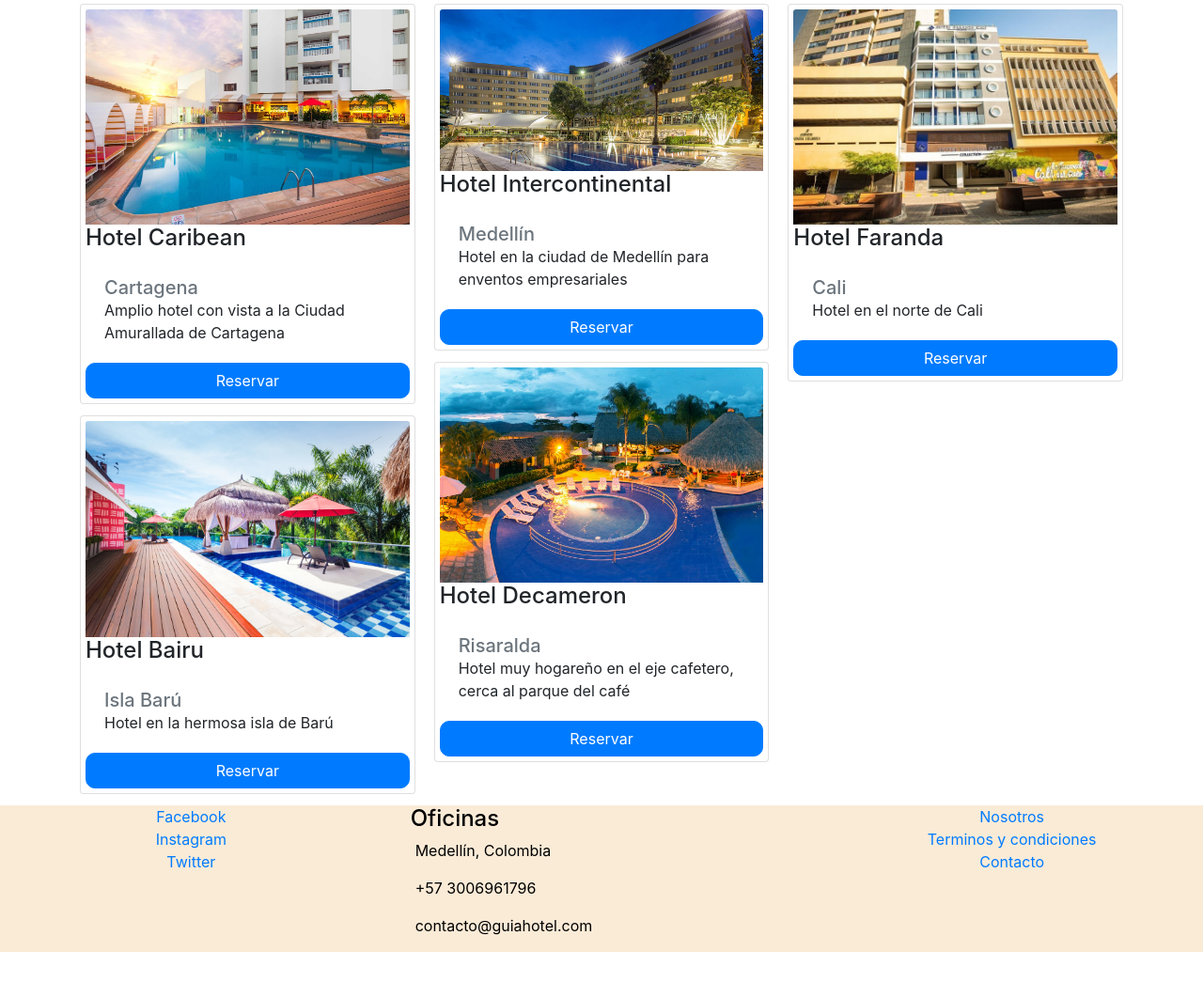
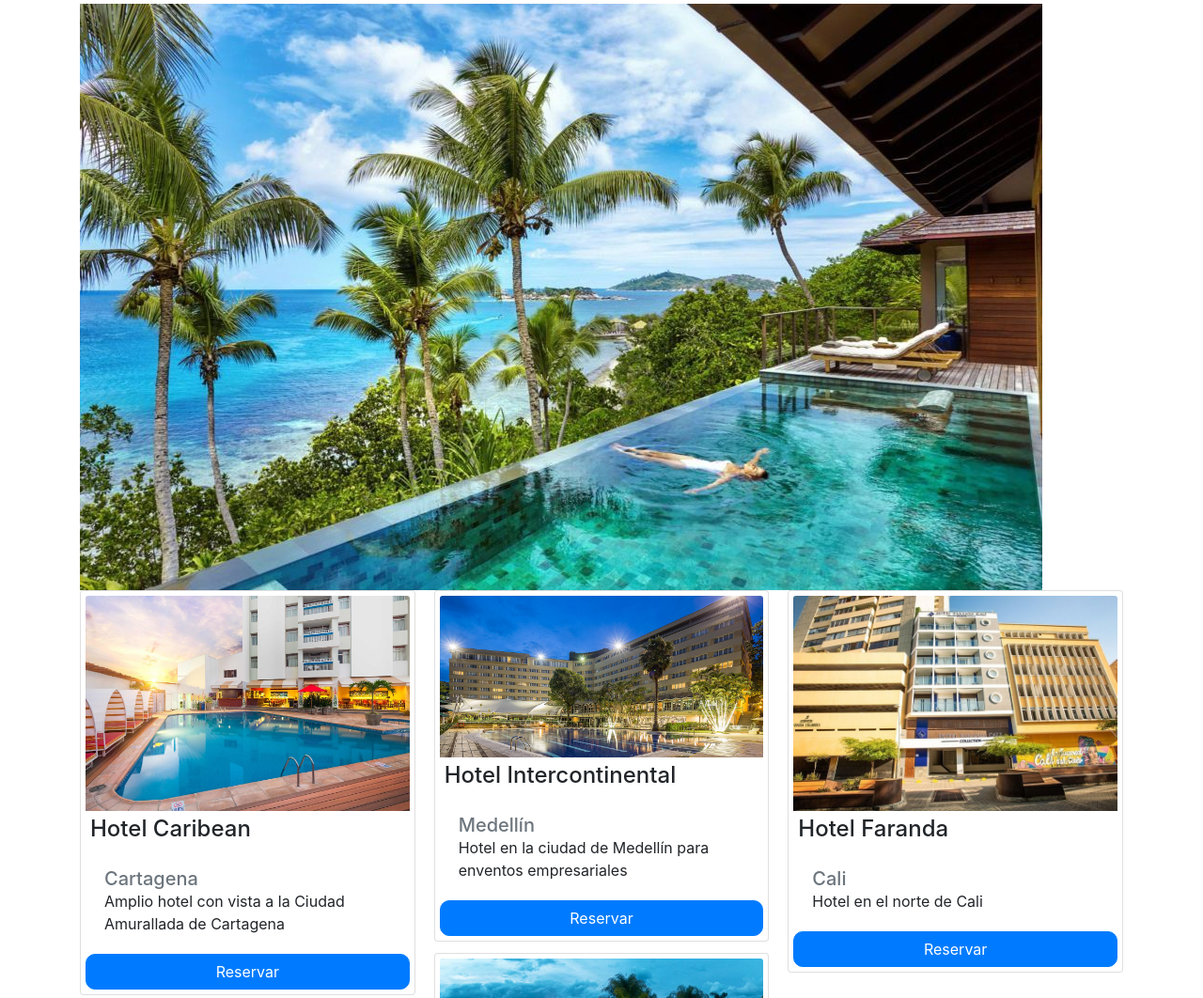
Before and after one commit to Jeroquendo/guia_hotel, a website: page index.html in a window 1280 px wide. Shown: the part 470-1532 px from the top of the page at 94% size. Before the commit the page ends 1483 px from the top, so only its background shows below. Drawn offline with nearby package versions, Linux system fonts and the light colour scheme; a web font is replaced by a local one.

Commit message:
nueva imagen

```diff
--- a/css/main.css
+++ b/css/main.css
@@ -3,6 +3,7 @@
     margin-top: 50px;
     background-image: url("/images/385509-mejores-hoteles-mundo-gili-lankanfushi-maldives-playa.jpg");
     background-size: cover;
+
 }
 .button2{
     background-color: gray;
--- a/index.html
+++ b/index.html
@@ -60,10 +60,11 @@
         </div>
       </div>
       <hr>
+      <img class="img-fluid" src="images/six-senses.jpg" alt="imagen responsive">
       <div class="card-columns">
         <div class=" card card-hotel justify-content-between">
           <img class="card-img-top" src="images/116132639.jpg" alt="hotel caribean">
-          <h4 class="card-title">Hotel Caribean</h4>
+          <h4 class="card-title" style="padding: 5px 5px 0px 5px;">Hotel Caribean</h4>
           <div class="card-body">
             <h5 class="card-subtitle text-muted">Cartagena</h5>
             <p class="card-text">Amplio hotel con vista a la Ciudad Amurallada de Cartagena</p>
@@ -74,7 +75,7 @@
         </div>
         <div class="card card-hotel  justify-content-between ">
           <img class="card-img-top" src="images/1448995_v6.webp" alt="hotel Barú">
-          <h4 class="card-title">Hotel Bairu</h4>
+          <h4 class="card-title" style="padding: 5px 5px 0px 5px;">Hotel Barú</h4>
           <div class="card-body">
             <h5 class="card-subtitle text-muted">Isla Barú</h5>
             <p class="card-text">Hotel en la hermosa isla de Barú</p>
@@ -85,7 +86,7 @@
         </div>
         <div class="card card-hotel justify-content-between ">
           <img class="card-img-top" src="images/intercontinental-medellin-4733365110-2x1.jpg" alt="hotel Medellin">
-          <h4 class="card-title">Hotel Intercontinental</h4>
+          <h4 class="card-title" style="padding: 5px 5px 0px 5px;">Hotel Intercontinental</h4>
           <div class="card-body">
             <h5 class="card-subtitle text-muted">Medellín</h5>
             <p class="card-text">Hotel en la ciudad de Medellín para enventos empresariales</p>
@@ -96,7 +97,7 @@
         </div>
         <div class="card card-hotel justify-content-between ">
           <img class="card-img-top" src="images/79416436.jpg" alt="hotel risaralda">
-          <h4 class="card-title">Hotel Decameron</h4>
+          <h4 class="card-title" style="padding: 5px 5px 0px 5px;">Hotel Decameron</h4>
           <div class="card-body">
             <h5 class="card-subtitle text-muted">Risaralda</h5>
             <p class="card-text">Hotel muy hogareño en el eje cafetero, cerca al parque del café</p>
@@ -107,7 +108,7 @@
         </div>
         <div class="card card-hotel justify-content-between ">
           <img class="card-img-top" src="images/9d25a9848b745602d0d1e521561f75ff.jpg" alt="hotel risaralda">
-          <h4 class="card-title">Hotel Faranda</h4>
+          <h4 class="card-title" style="padding: 5px 5px 0px 5px;">Hotel Faranda</h4>
           <div class="card-body">
             <h5 class="card-subtitle text-muted">Cali</h5>
             <p class="card-text">Hotel en el norte de Cali</p>
```
Also changed, not shown: images/six-senses.jpg (added).
